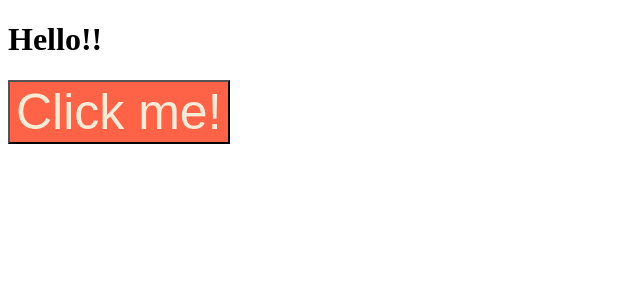
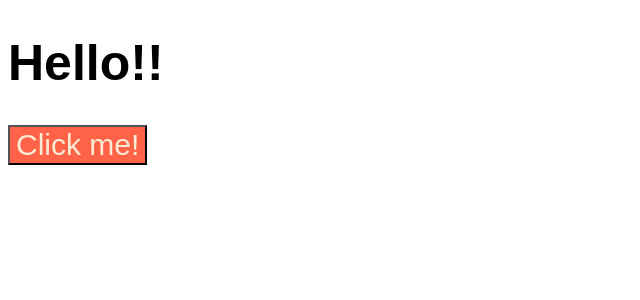
Before and after one commit to whymi627/movie, a React (Create React App) app: page / in a window 1280 px wide. Shown: the top 300 px of the page, without its empty margins (0-640 px from the left). Built offline with nearby package versions, Linux system fonts and the light colour scheme.

Commit message:
styles.module

```diff
--- a/src/App.js
+++ b/src/App.js
@@ -1,9 +1,10 @@
 import Button from "./Button";
+import styles from "./App.module.css";
 function App() {
   return (
     <div>
 
-        <h1>
+        <h1 className={styles.title}>
           Hello!!
         </h1>
         {/* <Button text= {12}/> */}
--- /dev/null
+++ b/src/App.module.css
@@ -0,0 +1,4 @@
+.title{
+    font-family: Arial, Helvetica, sans-serif;
+    font-size: 50px;
+}
--- a/src/Button.js
+++ b/src/Button.js
@@ -1,17 +1,10 @@
 import PropTypes from 'prop-types';
+import styles from './Button.module.css';
 
 
 function Button({text}) {
     return (
-        <button
-            style={{
-                color:"antiquewhite",
-                backgroundColor: "tomato",
-                fontSize: "50px",
-
-        }}
-
-        >{text}
+        <button className={styles.btn}>{text}
         </button>
     );
 }
--- a/src/styles.css
+++ b/src/Button.module.css
@@ -1,4 +1,5 @@
-button {
+.btn {
     color:antiquewhite;
     background-color: tomato;
+    font-size: 30px;
 }
--- a/src/index.js
+++ b/src/index.js
@@ -1,7 +1,7 @@
 import React from 'react';
 import ReactDOM from 'react-dom/client';
 import App from './App';
-import './styles.css';
+
 
 const root = ReactDOM.createRoot(document.getElementById('root'));
 root.render(
```
